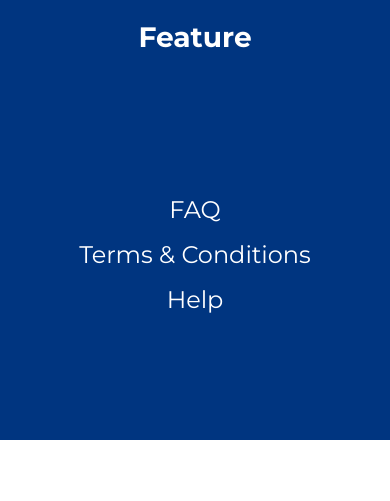
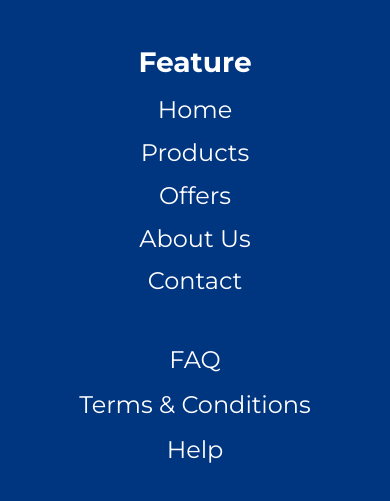
Before and after one commit to Ma7hs/onePage, a plain HTML site: page index.html in a window 390 px wide. Shown: the part 3522-4023 px from the top of the page. Before the commit the page ends 3962 px from the top, so only its background shows below. Drawn offline with Linux system fonts and the light colour scheme.

Commit message:
versão finalizada

```diff
--- a/css/contact.css
+++ b/css/contact.css
@@ -64,7 +64,7 @@
     gap: 12px;
 }
 
-.navegation__bar{
+.navegation__bar__contacts{
     display: flex;
     justify-content: center;
     flex-direction: column;
--- a/css/responsividade.css
+++ b/css/responsividade.css
@@ -224,12 +224,12 @@
 
     .contact{
         width: 100vw;
-        height: 100vh;
+        height: 110vh;
     }
 
     .contact__container{
         flex-direction: column;
-        gap: 25px;
+        gap: 50px;
     }
 
     .company__social{
@@ -249,13 +249,10 @@
     }
 
     .list__feature{
-
-        color: thistle;
-        display: block;
         flex-direction: column;
-        width: 100px;
-        height: 100px;
-        gap: 32px;
+        width: 200px;
+        height: 200px;
+        gap: 10px;
     }
 
     .faq{
--- a/index.html
+++ b/index.html
@@ -329,19 +329,19 @@
                             <h3>Feature</h3>
                         </li>
                         <ul class="list__feature">
-                            <li class="navegation__bar">
+                            <li class="navegation__bar__contacts">
                                 <a href="#home">Home</a>
                             </li>
-                            <li class="navegation__bar">
+                            <li class="navegation__bar__contacts">
                                 <a href="#products">Products</a>
                             </li>
-                            <li class="navegation__bar">
+                            <li class="navegation__bar__contacts">
                                 <a href="#offers">Offers</a>
                             </li>
-                            <li class="navegation__bar">
+                            <li class="navegation__bar__contacts">
                                 <a href="#about__us">About Us</a>
                             </li>
-                            <li class="navegation__bar">
+                            <li class="navegation__bar__contacts">
                                 <a href="#contact">Contact</a>
                             </li>
                         </ul>
```
